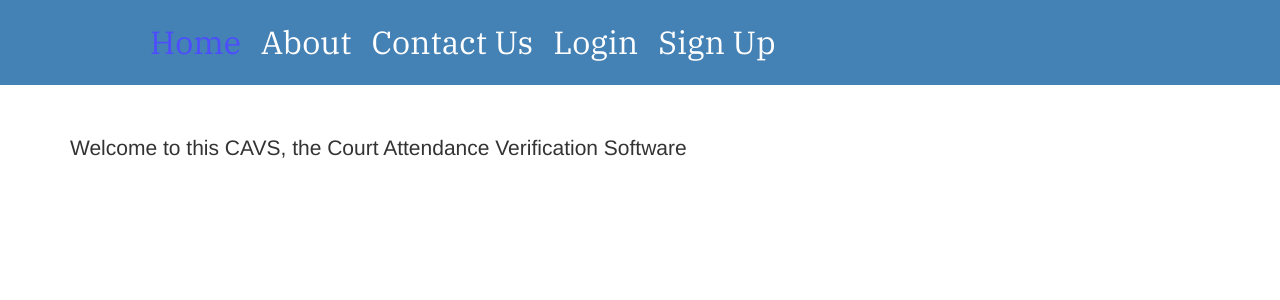
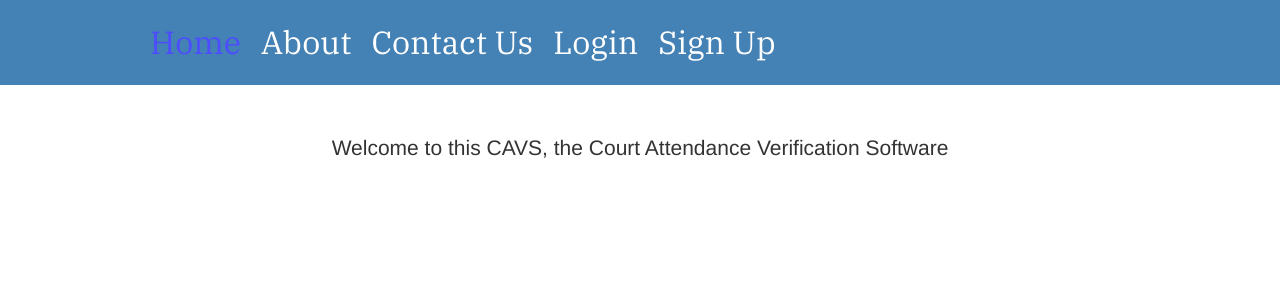
Before and after one commit to LadyDragoneye/CAVS, a React (Create React App) app in the folder frontend/: page / in a window 1280 px wide. Shown: the top 300 px of the page. Built offline with nearby package versions, Linux system fonts and the light colour scheme.

Commit message:
Update home.js

```diff
--- a/frontend/src/pages/home/home.js
+++ b/frontend/src/pages/home/home.js
@@ -6,7 +6,7 @@ const Home = () => {
             <link rel="stylesheet" href="https://maxcdn.bootstrapcdn.com/bootstrap/3.4.1/css/bootstrap.min.css"></link>
             <div style={{ backgroundColor : "transparent"}} class="jumbotron jumbotron-fluid position-relative start-50">
                 <div class="container position-relative start-50">
-                    <p class="display-4">Welcome to this CAVS, the Court Attendance Verification Software</p>
+                    <p class="display-1 text-center">Welcome to this CAVS, the Court Attendance Verification Software</p>
                 </div>
             </div>
         </div>
```
